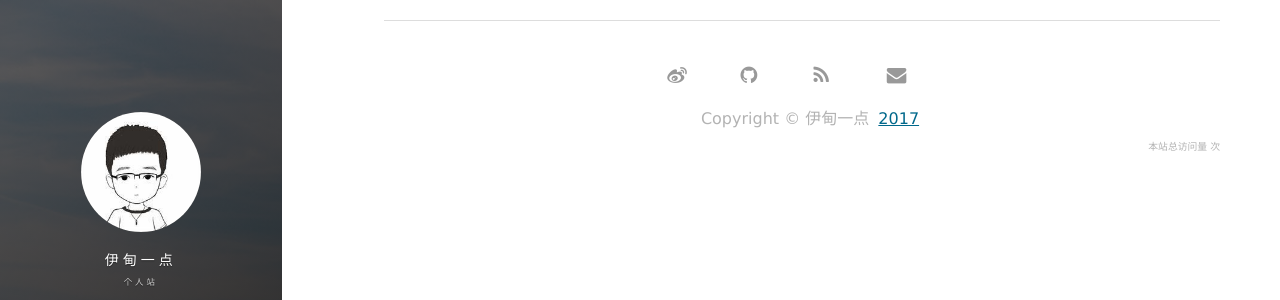
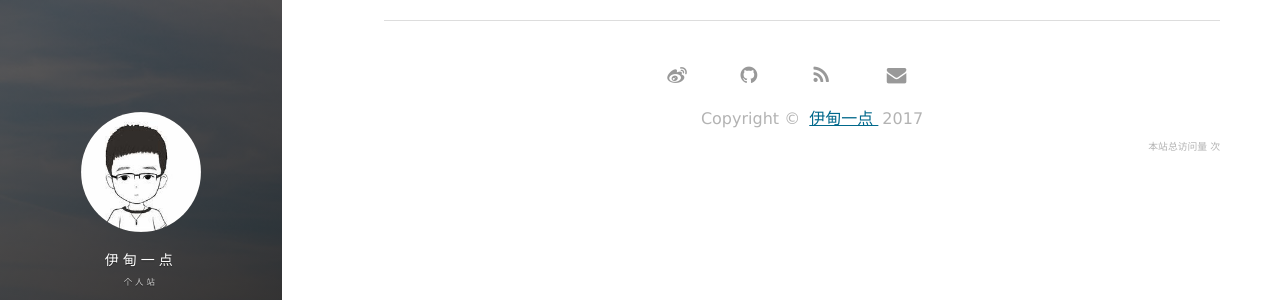
Before and after one commit to zpfbuaa/zpfbuaa.github.io, a Jekyll site: the page built from tags.html, in a window 1280 px wide. Shown: the part 174-474 px from the top of the page. Built offline with Jekyll 4.4.1, drawn with Linux system fonts in a browser that asks for light colours; nearby versions of some CDN libraries; comment, search, counter and statistics services are not loaded; part of the change alters nothing that is shown.

```diff
--- a/_includes/footer.html
+++ b/_includes/footer.html
@@ -79,7 +79,7 @@
 
         <div class = "footer_div">
            <p class="copyright text-muted" align=center style="font-size:16px;">
-            Copyright &copy; {{ site.title }} <a target="blank" href="http://www.cnblogs.com/zpfbuaa/">{{ site.time | date: '%Y' }}</a>
+            Copyright &copy; <a target="blank" href="http://www.cnblogs.com/zpfbuaa/"> {{ site.title }} </a> {{ site.time | date: '%Y' }}
             </p>
         	<div align="right">
     			<link rel="stylesheet" href="//cdn.bootcss.com/font-awesome/4.3.0/css/font-awesome.min.css">
```
